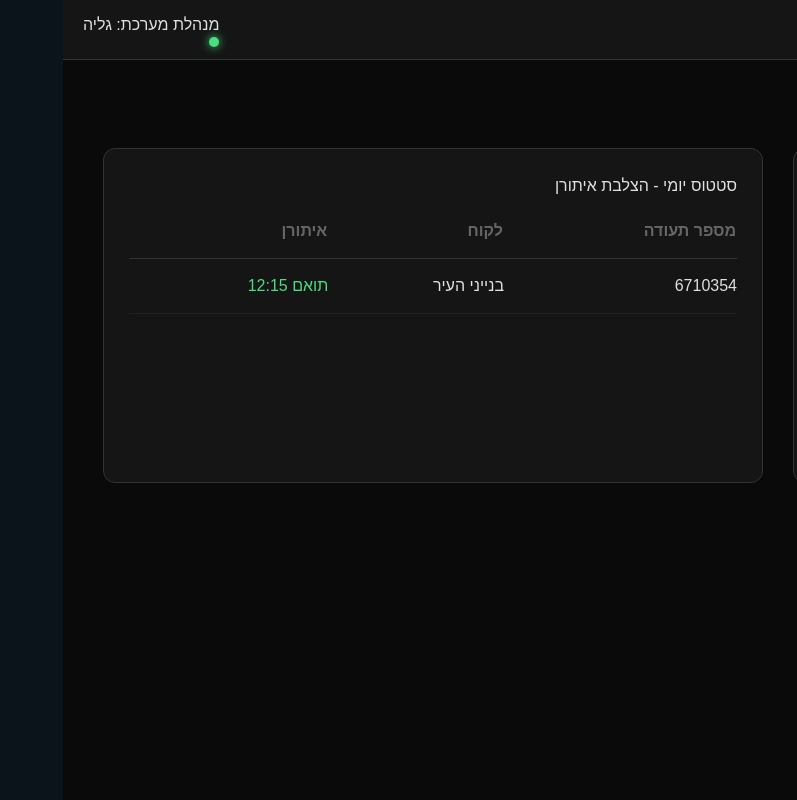
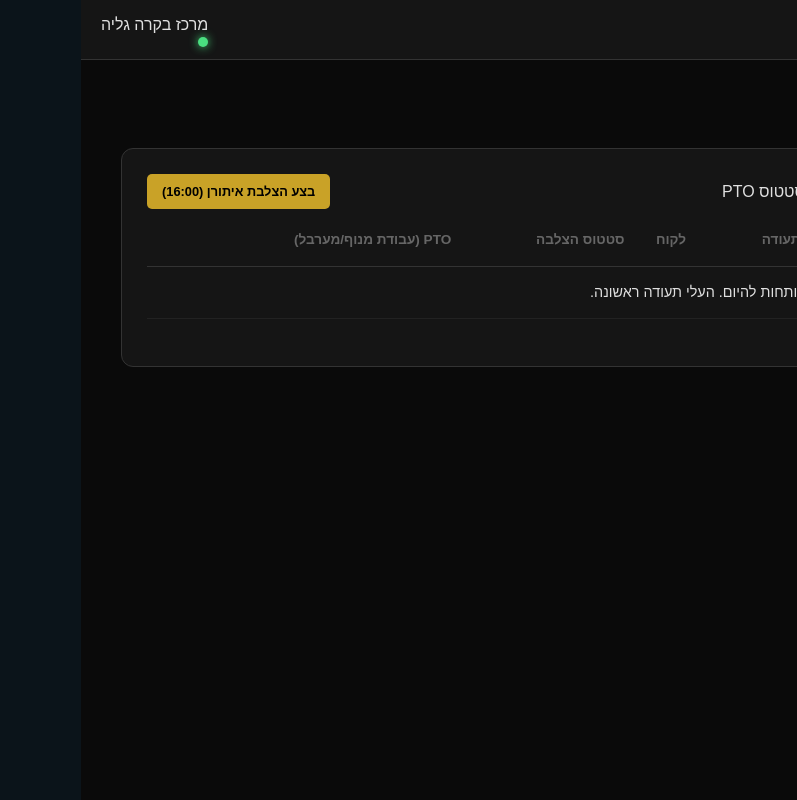
Before and after one commit to saban942025-cyber/ituran-94, a Next.js app: page /admin in a window 1280 px wide. Shown: the whole page, without its empty margins (483-1280 px from the left). Built offline with nearby package versions, Linux system fonts and the light colour scheme.

Commit message:
Update page.tsx

```diff
--- a/src/app/admin/page.tsx
+++ b/src/app/admin/page.tsx
@@ -2,16 +2,16 @@
 import React, { useState, useRef } from 'react';
 import {
   FileUp, MapPin, CheckCircle2, AlertTriangle,
-  Search, LayoutDashboard, FileText, Clock, Menu, Loader2
+  Search, LayoutDashboard, FileText, Clock, Loader2, Activity
 } from 'lucide-react';
+import { processScan } from '../actions/process-scan';
 
 export default function GaliaCyberDashboard() {
   const [isProcessing, setIsProcessing] = useState(false);
   const [uploadStatus, setUploadStatus] = useState('');
+  const [liveResults, setLiveResults] = useState<any[]>([]); // נתוני אמת מג'ימיני
   const fileInputRef = useRef<HTMLInputElement>(null);
-  const [uploadType, setUploadType] = useState<'invoice' | 'disk'>('invoice');
 
-  // ה-URL של הסקריפט שלך
   const SCRIPT_URL = 'https://script.google.com/macros/s/AKfycbzTgyqBz-O4WxBs6Ivi-1sk-Ux4REEfdwWK6kBJvkVdM3kxl5FjeP8CfadNHtYOpOE7/exec';
 
   const handleFileUpload = async (e: React.ChangeEvent<HTMLInputElement>) => {
@@ -19,7 +19,7 @@ export default function GaliaCyberDashboard() {
     if (!file) return;
 
     setIsProcessing(true);
-    setUploadStatus('שולח לתיקיית GALYA...');
+    setUploadStatus('1. שומר בדרייב...');
 
     const reader = new FileReader();
     reader.readAsDataURL(file);
@@ -27,107 +27,106 @@ export default function GaliaCyberDashboard() {
       const base64Data = reader.result as string;
 
       try {
+        // שלב א: שמירה בדרייב (ארכיון)
         await fetch(SCRIPT_URL, {
           method: 'POST',
           mode: 'no-cors',
           body: JSON.stringify({
-            fileName: `${uploadType === 'disk' ? 'DISK' : 'INV'}_${file.name}`,
+            fileName: `GALIA_${Date.now()}_${file.name}`,
             base64Data: base64Data,
-            type: uploadType,
             folderName: 'galya'
           }),
         });
 
-        setUploadStatus('✅ הקובץ נשלח בהצלחה!');
-        setTimeout(() => setUploadStatus(''), 4000);
+        // שלב ב: ניתוח אונליין ע"י ג'ימיני
+        setUploadStatus('2. ג\'ימיני מנתח נתונים...');
+        const res = await processScan(base64Data, { lat: 0, lng: 0 }, { source: "GALIA_ADMIN" });
+
+        if (res && res.success) {
+          setLiveResults(prev => [{
+            id: Date.now(),
+            invoice: res.data.invoiceNumber,
+            client: res.data.customerName || 'לקוח לא זוהה',
+            status: 'ממתין לאיתורן',
+            pto: 'בבדיקה...', // יתמלא בהצלבת איתורן
+            time: new Date().toLocaleTimeString('he-IL', { hour: '2-digit', minute: '2-digit' })
+          }, ...prev]);
+          setUploadStatus('✅ הושלם בהצלחה');
+        } else {
+          setUploadStatus('❌ ג\'ימיני לא זיהה את התעודה');
+        }
       } catch (error) {
-        setUploadStatus('❌ תקלה בהעלאה');
-        console.error(error);
+        setUploadStatus('❌ תקלה בתהליך');
       } finally {
         setIsProcessing(false);
+        setTimeout(() => setUploadStatus(''), 5000);
       }
     };
   };
 
   return (
     <div className="dashboard-container">
+      {/* Navbar ועיצוב כללי - זהה לקוד הקודם */}
       <nav className="navbar">
-        <div className="nav-left">
-          <span className="logo">SABAN <span className="gold">94</span> CYBER</span>
-        </div>
-        <div className="nav-right">
-          <span className="user-name">מנהלת מערכת: גליה</span>
-          <div className="status-dot"></div>
-        </div>
+        <div className="nav-left"><span className="logo">SABAN <span className="gold">94</span> CYBER</span></div>
+        <div className="nav-right"><span className="user-name">מרכז בקרה גליה</span><div className="status-dot"></div></div>
       </nav>
 
       <div className="main-layout">
         <aside className="sidebar">
           <LayoutDashboard className="active" size={24} />
-          <FileText size={24} />
+          <Activity size={24} />
           <Clock size={24} />
         </aside>
 
         <main className="content">
           <header className="content-header">
             <div>
-              <h1>מרכז בקרה ותפעול</h1>
-              <p className="gold">חיבור פעיל ל-Google Drive / galya</p>
+              <h1>ניהול תעודות וניתוח אונליין</h1>
+              <p className="gold">ניתוח ג'ימיני פעיל + הכנה לנתוני PTO מאיתורן</p>
             </div>
           </header>
 
           <div className="data-section">
+            {/* וידג'ט העלאה */}
             <div className="upload-box">
-              <div className="upload-header">
-                <FileUp size={40} className="gold" />
-                <h3>העלאת מסמכים לארכיון</h3>
+              <h3>העלאה מהירה לארכיון</h3>
+              <div className="drop-zone" onClick={() => !isProcessing && fileInputRef.current?.click()}>
+                {isProcessing ? <Loader2 className="animate-spin gold" size={40} /> : <FileUp size={40} className="gold" />}
+                <p>{isProcessing ? uploadStatus : 'גרור תעודה או לחץ כאן'}</p>
               </div>
-
-              <div className="type-selector">
-                <button
-                  onClick={() => setUploadType('invoice')}
-                  className={uploadType === 'invoice' ? 'active' : ''}
-                >תעודת משלוח</button>
-                <button
-                  onClick={() => setUploadType('disk')}
-                  className={uploadType === 'disk' ? 'active' : ''}
-                >דיסקית טכוגרף</button>
-              </div>
-
-              <div className="drop-zone" onClick={() => !isProcessing && fileInputRef.current?.click()}>
-                {isProcessing ? (
-                  <Loader2 className="animate-spin gold" size={40} />
-                ) : (
-                  <p>לחץ כאן לבחירת {uploadType === 'disk' ? 'דיסקית' : 'תעודה'}</p>
-                )}
-                <span className="status-text">{uploadStatus}</span>
-              </div>
-
-              <input
-                type="file"
-                ref={fileInputRef}
-                onChange={handleFileUpload}
-                className="hidden"
-                accept="image/*,application/pdf"
-              />
+              <input type="file" ref={fileInputRef} onChange={handleFileUpload} className="hidden" accept="image/*,application/pdf" />
             </div>
 
+            {/* טבלת ניתוח חיה */}
             <div className="table-container">
-              <h3>סטטוס יומי - הצלבת איתורן</h3>
+              <div className="table-header">
+                <h3>מעקב יומי וסטטוס PTO</h3>
+                <button className="sync-btn">בצע הצלבת איתורן (16:00)</button>
+              </div>
               <table>
                 <thead>
                   <tr>
+                    <th>זמן</th>
                     <th>מספר תעודה</th>
                     <th>לקוח</th>
-                    <th>איתורן</th>
+                    <th>סטטוס הצלבה</th>
+                    <th>PTO (עבודת מנוף/מערבל)</th>
                   </tr>
                 </thead>
                 <tbody>
-                  <tr>
-                    <td>6710354</td>
-                    <td>בנייני העיר</td>
-                    <td><span className="match">תואם 12:15</span></td>
-                  </tr>
+                  {liveResults.map(row => (
+                    <tr key={row.id}>
+                      <td>{row.time}</td>
+                      <td className="font-bold">{row.invoice}</td>
+                      <td>{row.client}</td>
+                      <td><span className="wait-badge">{row.status}</span></td>
+                      <td className="pto-cell"><Activity size={14} /> {row.pto}</td>
+                    </tr>
+                  ))}
+                  {liveResults.length === 0 && (
+                    <tr><td colSpan={5} className="text-center py-10 text-gray-600">אין תעודות מנותחות להיום. העלי תעודה ראשונה.</td></tr>
+                  )}
                 </tbody>
               </table>
             </div>
@@ -139,27 +138,22 @@ export default function GaliaCyberDashboard() {
         .dashboard-container { background: #0a0a0a; color: #e0e0e0; min-height: 100vh; direction: rtl; font-family: sans-serif; }
         .navbar { height: 60px; background: #151515; display: flex; align-items: center; justify-content: space-between; padding: 0 20px; border-bottom: 1px solid #333; }
         .gold { color: #C9A227; }
-        .logo { font-weight: bold; letter-spacing: 1px; }
         .main-layout { display: flex; }
         .sidebar { width: 70px; background: #111; display: flex; flex-direction: column; align-items: center; padding: 30px 0; gap: 30px; border-left: 1px solid #333; min-height: calc(100vh - 60px); }
-        .sidebar :global(svg) { color: #444; }
-        .sidebar :global(svg.active) { color: #C9A227; }
         .content { flex: 1; padding: 40px; }
-        .data-section { display: grid; grid-template-columns: 1fr 1.5fr; gap: 30px; }
-        .upload-box { background: #151515; padding: 30px; border-radius: 12px; border: 1px solid #333; }
-        .type-selector { display: flex; gap: 10px; margin: 20px 0; }
-        .type-selector button { flex: 1; padding: 10px; border: 1px solid #333; background: #222; color: #888; border-radius: 8px; cursor: pointer; }
-        .type-selector button.active { background: #C9A227; color: black; font-weight: bold; border-color: #C9A227; }
-        .drop-zone { border: 2px dashed #333; border-radius: 12px; padding: 40px; text-align: center; cursor: pointer; }
-        .drop-zone:hover { border-color: #C9A227; background: #1a1a1a; }
-        .status-text { display: block; margin-top: 15px; font-size: 0.9rem; color: #4ade80; }
+        .data-section { display: grid; grid-template-columns: 0.8fr 2fr; gap: 30px; }
+        .upload-box { background: #151515; padding: 25px; border-radius: 12px; border: 1px solid #333; height: fit-content; }
+        .drop-zone { border: 2px dashed #333; border-radius: 12px; padding: 30px; text-align: center; cursor: pointer; margin-top: 15px; }
         .table-container { background: #151515; border-radius: 12px; padding: 25px; border: 1px solid #333; }
-        table { width: 100%; border-collapse: collapse; margin-top: 20px; }
-        th { text-align: right; color: #666; padding-bottom: 15px; border-bottom: 1px solid #333; }
-        td { padding: 15px 0; border-bottom: 1px solid #222; }
-        .match { color: #4ade80; }
+        .table-header { display: flex; justify-content: space-between; align-items: center; margin-bottom: 20px; }
+        .sync-btn { background: #C9A227; color: black; border: none; padding: 8px 15px; border-radius: 5px; font-weight: bold; cursor: pointer; font-size: 0.8rem; }
+        table { width: 100%; border-collapse: collapse; }
+        th { text-align: right; color: #666; padding-bottom: 15px; border-bottom: 1px solid #333; font-size: 0.85rem; }
+        td { padding: 15px 0; border-bottom: 1px solid #222; font-size: 0.9rem; }
+        .wait-badge { background: #332b00; color: #ffcc00; padding: 3px 10px; border-radius: 12px; font-size: 0.75rem; }
+        .pto-cell { color: #888; display: flex; align-items: center; gap: 5px; }
+        .hidden { display: none; }
         .status-dot { width: 10px; height: 10px; background: #4ade80; border-radius: 50%; box-shadow: 0 0 10px #4ade80; }
-        .hidden { display: none; }
       `}</style>
     </div>
   );
```
